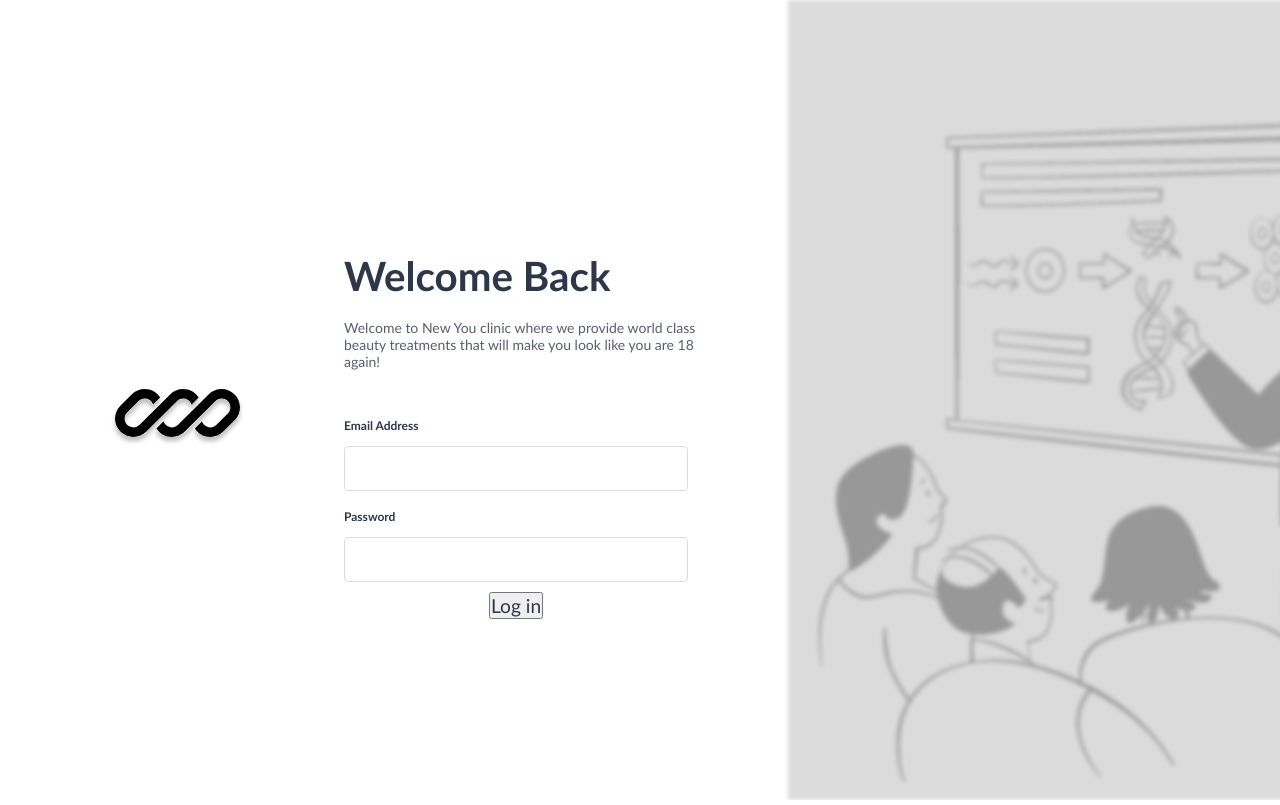
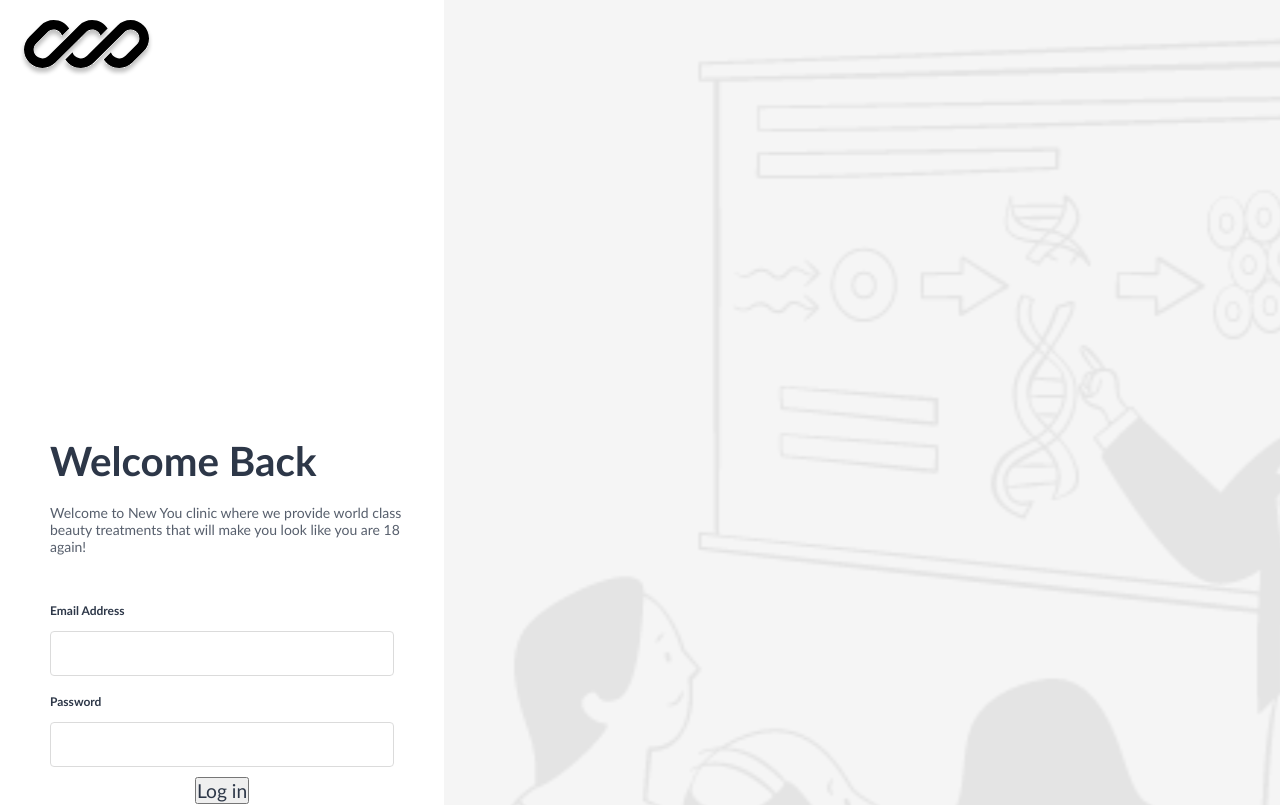
Before and after one commit to nology-tech/Tahiti-Client-Project, a React (Create React App) app: page / in a window 1280 px wide. Shown: the top 805 px of the page. Built offline with nearby package versions, Linux system fonts and the light colour scheme.

Commit message:
Added container to contain all elements and adjusted logo and main image

```diff
--- a/src/pages/WelcomePage/WelcomePage.jsx
+++ b/src/pages/WelcomePage/WelcomePage.jsx
@@ -6,11 +6,11 @@ import Logo from "../../assets/images/logo black.svg";
 
 const WelcomePage = () => {
   return (
-    <>
-      <div className="welcome-container">
+    <div className="container">
       <div className="logo-container">
         <img src={Logo} alt="logo" className="picture-logo" />
       </div>
+      <div className="welcome-container">
         <div className="header-container">
           <h1>Welcome Back </h1>
           <p>
@@ -20,16 +20,14 @@ const WelcomePage = () => {
           <Form />
           <button>Log in</button>
         </div>
+      </div>
+      <div></div>
       <img
         src={WelcomeImage}
         className="picture-main"
         alt="blurry image of a class"
       />
-        {/* <div className="picture-container">
-        <img src={WelcomeImage} />
-      </div> */}
     </div>
-    </>
   );
 };
 export default WelcomePage;
--- a/src/pages/WelcomePage/WelcomePage.scss
+++ b/src/pages/WelcomePage/WelcomePage.scss
@@ -1,18 +1,20 @@
 @use "/src/styles/variables.scss" as *;
 @use "/src/styles/_typography.scss" as *;
+
+.container {
+  display: flex;
+  flex-direction: column;
+  align-items: center;
+
+  .logo-container {
+    // margin-top: 33px;
+  }
 
   .welcome-container {
     display: flex;
     flex-direction: column;
     align-items: center;
     margin: 0 20px;
-
-  .logo-container {
-    display: flex;
-    justify-content: center;
-    margin-top: 33px;
-  }
-}
 
     .header-container {
       margin: 10px;
@@ -34,27 +36,28 @@
         margin: 0.5rem 0rem;
       }
     }
+  }
+}
+
 .picture-main {
   display: none;
 }
 
 @media screen and (min-width: $desktop-breakpoint) {
-  .welcome-container {
+  .container {
+    display: flex;
     flex-direction: row;
-    width: 100%;
-    display: flex;
-    justify-content: flex-end;
 
     .logo-container {
-      display: flex;
-      justify-self: start;
-      margin-top: 33px;
+      position: absolute;
+      top: 0;
+      left: 0;
+      margin: 20px;
     }
-  }
+
+    .welcome-container {
       .header-container {
         width: 30vw;
-    align-self: center;
-    margin: 10vh;
 
         p,
         h1 {
@@ -62,16 +65,56 @@
           text-align: start;
         }
       }
-
+    }
     .picture-main {
-    padding-top: 100px;
-    height: 100vh;
-    width: 40%;
-    right: 0;
-    filter: blur(8px);
-    -webkit-filter: blur(2px);
+      display: unset;
+      // padding-top: 100px;
+      width: 100%;
+      // height: 100vh;
+      // width: 40vw;
+      // right: 0;
+      // backdrop-filter: blur(2px);
+      // filter: blur(8px);
+      // -webkit-filter: blur(2px);
       display: unset;
       background-color: $color-background-main;
-    opacity: 40%;
+      opacity: 10%;
     }
   }
+
+  // .welcome-container {
+  // flex-direction: row;
+  // width: 100%;
+  // display: flex;
+  // justify-content: flex-end;
+
+  //   .logo-container {
+  //     display: flex;
+  //     justify-self: start;
+  //     margin-top: 33px;
+  //   }
+  // }
+  // .header-container {
+  //   width: 30vw;
+  //   align-self: center;
+  //   margin: 10vh;
+
+  //   p,
+  //   h1 {
+  //     margin-left: 40px;
+  //     text-align: start;
+  //   }
+  // }
+
+  // .picture-main {
+  //   padding-top: 100px;
+  //   height: 100vh;
+  //   width: 40%;
+  //   right: 0;
+  //   filter: blur(8px);
+  //   -webkit-filter: blur(2px);
+  //   display: unset;
+  //   background-color: $color-background-main;
+  //   opacity: 40%;
+  // }
+}
```
Lines whose indentation alone changed are shown as unchanged.
